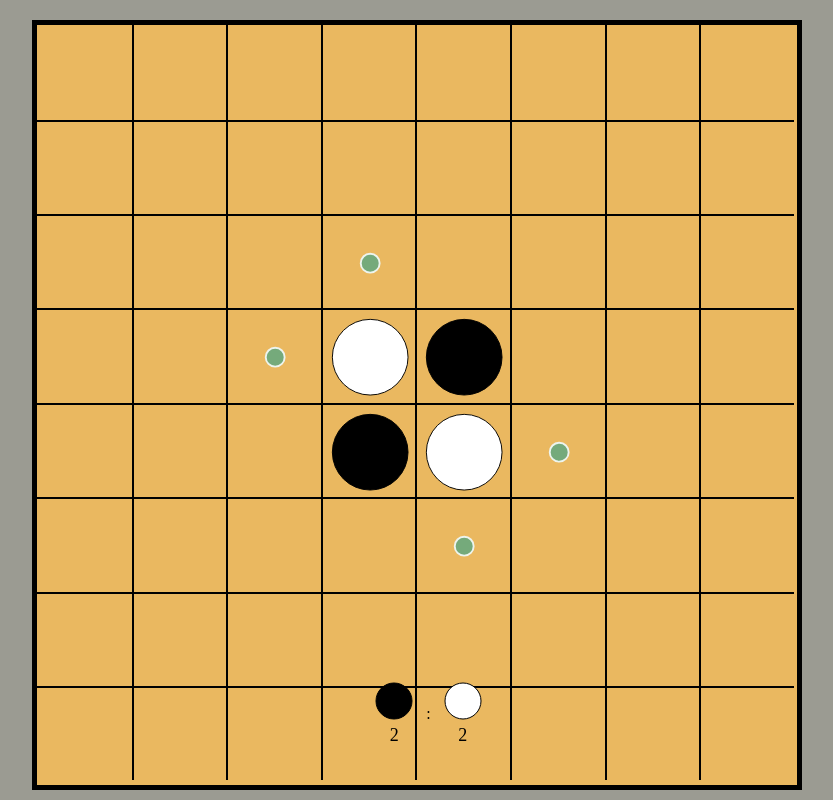
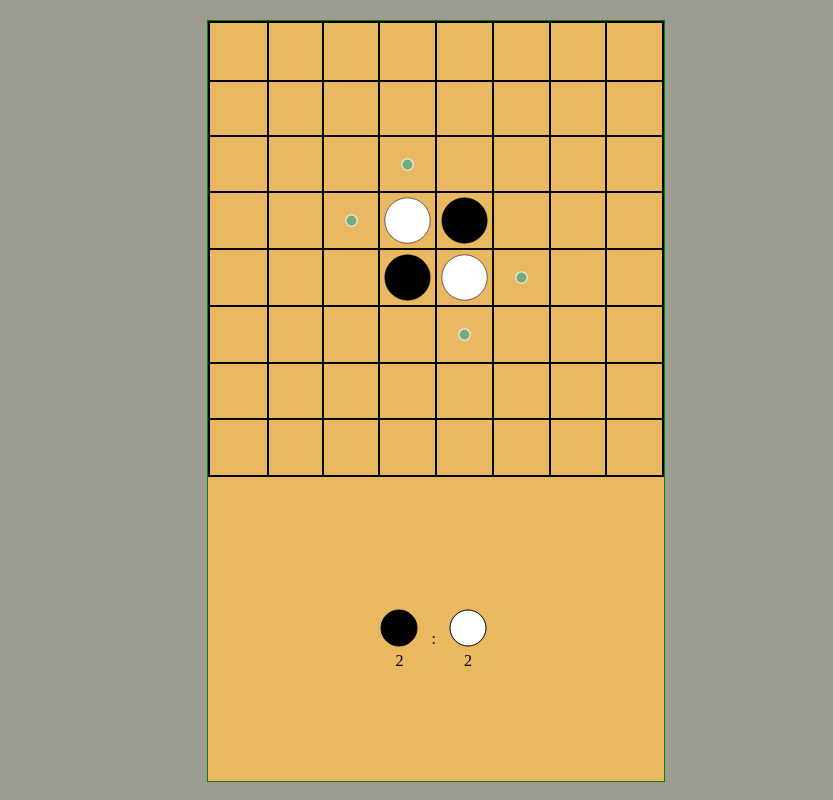
Before and after one commit to flying-potato/reversi, a website: page index.html in a window 1280 px wide. Shown: the whole page, without its empty margins (205-1038 px from the left). Drawn offline with nearby package versions, Linux system fonts and the light colour scheme.

Commit message:
widthToHeight Ration set to 0.6

```diff
--- a/css/game.css
+++ b/css/game.css
@@ -37,8 +37,8 @@ textarea, input {
   width:95%;
   padding: 0%;
   overflow: auto;
-  border: solid black 4pt;
-  margin-left : -1.8%;
+  border: solid green 1pt;
+  /*margin-left : -1.8%;*/
 }
 .l{
   border-left: 2pt solid black;
@@ -70,7 +70,7 @@ textarea, input {
 #scoreBoard{
   position:absolute;
   left: 0;
-  bottom: 0%;
+  bottom: 10%;
   height: 12%;
   width: 95%;
   margin: 2%;
--- a/index.html
+++ b/index.html
@@ -26,10 +26,10 @@
 <body ng-cloak>
 <div id="gameArea">
   <div ng-repeat="  row in [0, 1, 2, 3, 4 ,5 ,6 ,7 ]"
-        style="position:absolute; top:{{row * 12.42}}%; left:0%; width:100%; height:12.45%;">
+        style="position:absolute; top:{{row * 12.45*game.heightPercentage}}%; left:0%; width:100%; height:{{12.45*game.heightPercentage}}%;">
     <div ng-repeat="col in [0, 1, 2, 3, 4 ,5 ,6 ,7 ]"
         style="position:absolute; top:0; left:{{col * 12.45}}%; width:12.45%; height:100%;"
-        ng-class="{b: row<7, r: col<7}"
+        ng-class="{b: row<=7, r: col<=7, l: col==0, u: row==0}"
         ng-click="game.cellClicked(row, col)"
         id="{{'e2e_test_div_' + row + 'x' + col}}">
       <div style="width:100%; height: 100%"
@@ -57,7 +57,7 @@
       </div>
     </div>
   </div>
-</div>
+
   <div id= "scoreBoard">
     <table align="center">
       <tr>
@@ -70,7 +70,7 @@
             </svg>
             <div>
           </tr>
-        <tr> <font size="4">{{game.getBoardChessNum()[0]}}</font></tr>
+          <tr> {{game.getBoardChessNum()[0]}}</tr>
           </table>
         </td>
         <td>&nbsp;&nbsp;:&nbsp;&nbsp;</td>
@@ -84,12 +84,14 @@
             </svg>
             </div>
           </tr>
-        <tr> <font size="4">{{game.getBoardChessNum()[1]}}</font></tr>
+          <tr>{{game.getBoardChessNum()[1]}}</tr>
           </table>
         </td>
 
       </tr>
     </table>
   </div>
+
+</div>
 </body>
 </html>
--- a/src/game.ts
+++ b/src/game.ts
@@ -27,7 +27,7 @@ module game {
   // Listen for the event.
   // nd_gameArea.addEventListener('noValidMove', makeNoMove, false);
   // dispatch the evt_NoValidMove event
-
+  export let heightPercentage = 0.6 ;
 
   export function init($rootScope_: angular.IScope, $timeout_: angular.ITimeoutService) {
     $rootScope = $rootScope_;
@@ -35,7 +35,7 @@ module game {
     registerServiceWorker();
     translate.setTranslations(getTranslations());
     translate.setLanguage('en');
-    resizeGameAreaService.setWidthToHeight(1);
+    resizeGameAreaService.setWidthToHeight(heightPercentage);//set ratio mainly for mobile display
     gameService.setGame({
       updateUI: updateUI,
       getStateForOgImage: null,
--- a/ts_output_readonly_do_NOT_change_manually/src/game.js
+++ b/ts_output_readonly_do_NOT_change_manually/src/game.js
@@ -20,13 +20,14 @@ var game;
     // Listen for the event.
     // nd_gameArea.addEventListener('noValidMove', makeNoMove, false);
     // dispatch the evt_NoValidMove event
+    game.heightPercentage = 0.6;
     function init($rootScope_, $timeout_) {
         game.$rootScope = $rootScope_;
         game.$timeout = $timeout_;
         registerServiceWorker();
         translate.setTranslations(getTranslations());
         translate.setLanguage('en');
-        resizeGameAreaService.setWidthToHeight(1);
+        resizeGameAreaService.setWidthToHeight(game.heightPercentage); //set ratio mainly for mobile display
         gameService.setGame({
             updateUI: updateUI,
             getStateForOgImage: null,
```
Also changed, not shown: 1 other file. Lines whose indentation alone changed are shown as unchanged.
